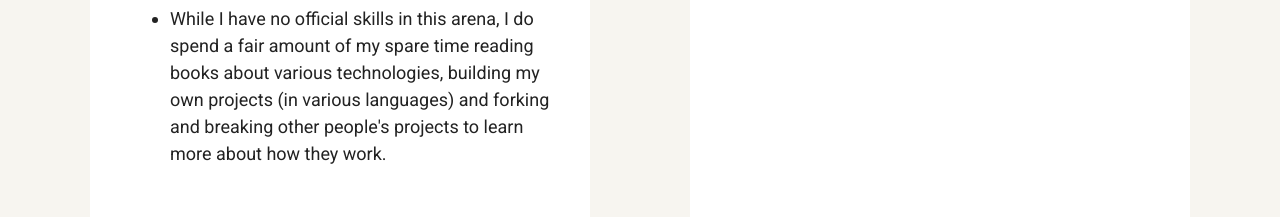
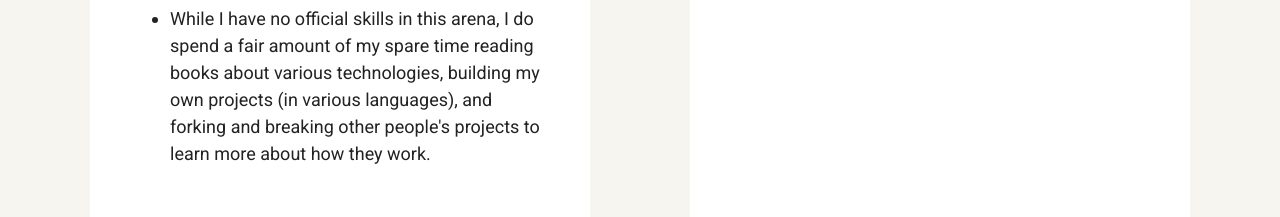
Before and after one commit to CFloy66-v12o/Techdegree_proj_1, a plain HTML site: page index.html in a window 1280 px wide. Shown: the part 1108-1325 px from the top of the page. Drawn offline with Linux system fonts and the light colour scheme; a web font is replaced by a local one.

Commit message:
added comma after various languages

```diff
--- a/index.html
+++ b/index.html
@@ -35,7 +35,7 @@
         <ul>
           <li>I’m an aspiring Cybersecurity professional who loves everything about the web and learning. I have lived in a few different places (but mainly firehouses) and have worked varying jobs prior to my joining the fire department.</li><li> I’m excited to bring my life experience to the process of keeping people and businesses secure.</li>
           <li>In a past life, I was both a Paid and Volunteer Firefighter in busy Departments both in and surrounding our Nation's Capital for some number of years. A back injury put me into early retirement. Now, I hope to pursue Cybersecurity and Software Development through Champlain College.</li>
-          <li>While I have no official skills in this arena, I do spend a fair amount of my spare time reading books about various technologies, building my own projects (in various languages) and forking and breaking other people's projects to learn more about how they work.</li>
+          <li>While I have no official skills in this arena, I do spend a fair amount of my spare time reading books about various technologies, building my own projects (in various languages), and forking and breaking other people's projects to learn more about how they work.</li>
 
          </ul>
 
```
